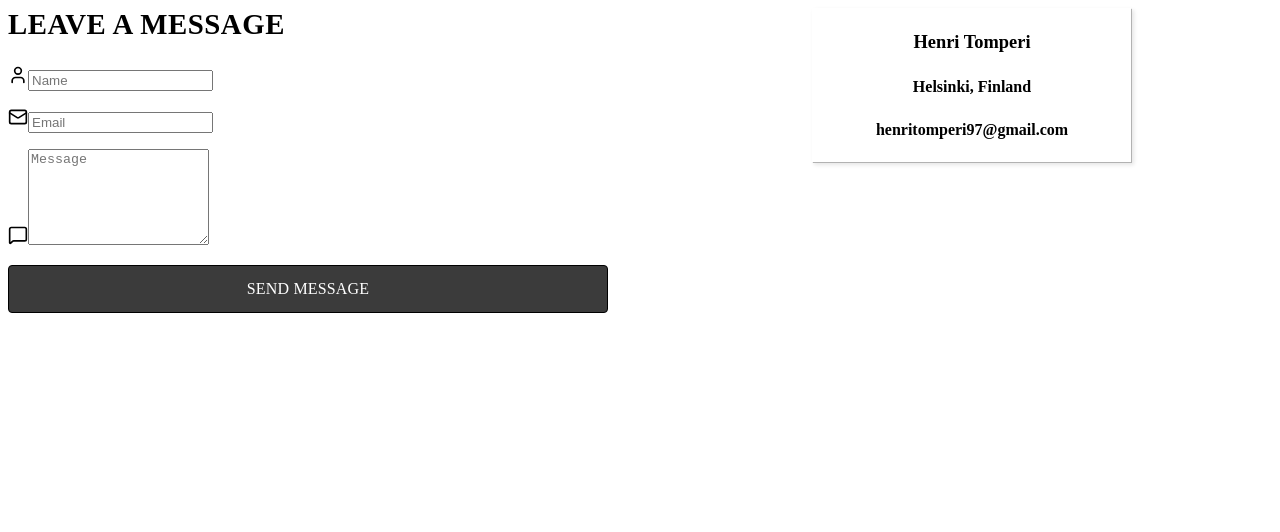
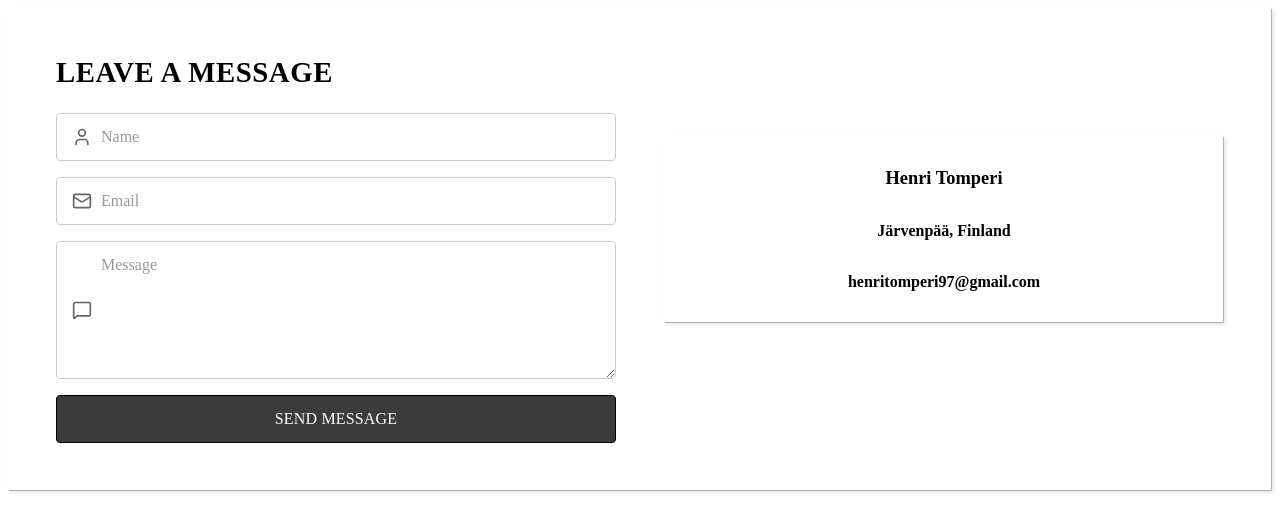
Before and after one commit to t0mperi/Portfolio-Tomperi, a Next.js app: page /Contact in a window 1280 px wide. Shown: the top 532 px of the page. Built offline with nearby package versions, Linux system fonts and the light colour scheme.

Commit message:
Refactor Input component and styles; enhance Contact page layout

```diff
--- a/src/components/Input.css
+++ b/src/components/Input.css
@@ -1,6 +1,7 @@
 .form-group {
   display: grid;
   gap: 0.5rem;
+  width: 100%;
 }
 
 .form-group label {
@@ -13,12 +14,13 @@
   position: relative;
   display: flex;
   align-items: center;
+  width: 100%;
 }
 
 .input-icon {
   position: absolute;
   left: 1rem;
-  color: var(--text-secondary);
+  color: #666666;
   z-index: 1;
   pointer-events: none;
   display: flex;
@@ -27,35 +29,28 @@
 
 .form-input {
   width: 100%;
-  padding: .85rem 1rem .85rem 3rem;
-  border: none;
-  border-top: 2px solid var(--border-dark);
-  border-left: 2px solid var(--border-dark);
-  border-right: 2px solid var(--border-light);
-  border-bottom: 2px solid var(--border-light);
-  background: var(--bg-secondary);
-  color: var(--text-primary);
-  border-radius: 0;
+  padding: 0.875rem 1rem 0.875rem 2.75rem;
+  border: 1px solid #cccccc;
+  background: #ffffff;
+  color: #000000;
+  border-radius: 4px;
   font-size: 1rem;
   font-family: inherit;
-  transition: none;
+  transition: border-color 0.2s ease, box-shadow 0.2s ease;
   box-sizing: border-box;
   word-wrap: break-word;
-  box-shadow: inset 1px 1px 0 var(--border-color), inset -1px -1px 0 var(--border-light);
+  box-shadow: none;
 }
 
 .form-input:focus {
   outline: none;
-  border-top: 2px solid var(--border-color);
-  border-left: 2px solid var(--border-color);
-  border-right: 2px solid var(--border-light);
-  border-bottom: 2px solid var(--border-light);
-  background: var(--bg-secondary);
-  box-shadow: inset 1px 1px 0 var(--border-color), inset -1px -1px 0 var(--border-light);
+  border-color: #000000;
+  background: #ffffff;
+  box-shadow: 0 0 0 3px rgba(0, 0, 0, 0.1);
 }
 
 .form-input::placeholder {
-  color: var(--text-secondary);
+  color: #999999;
 }
 
 .form-input.error {
@@ -64,8 +59,8 @@
 
 .form-input textarea {
   resize: vertical;
-  min-height: 140px;
-  padding-top: .85rem;
+  min-height: 120px;
+  padding-top: 0.875rem;
 }
 
 .error-message {
@@ -77,23 +72,23 @@
 
 @media (max-width: 768px) {
   .form-input {
-    padding: 0.75rem 0.85rem 0.75rem 2.75rem;
+    padding: 0.8rem 0.9rem 0.8rem 2.5rem;
     font-size: 0.95rem;
   }
 
   .input-icon {
-    left: 0.85rem;
+    left: 0.9rem;
   }
 }
 
 @media (max-width: 480px) {
   .form-input {
-    padding: 0.65rem 0.75rem 0.65rem 2.5rem;
+    padding: 0.75rem 0.85rem 0.75rem 2.25rem;
     font-size: 0.9rem;
   }
 
   .input-icon {
-    left: 0.75rem;
+    left: 0.85rem;
   }
 
   .input-icon svg {
@@ -104,12 +99,12 @@
 
 @media (max-width: 360px) {
   .form-input {
-    padding: 0.6rem 0.7rem 0.6rem 2.25rem;
+    padding: 0.7rem 0.8rem 0.7rem 2rem;
     font-size: 0.85rem;
   }
 
   .input-icon {
-    left: 0.65rem;
+    left: 0.8rem;
   }
 
   .input-icon svg {
--- a/src/components/Input.tsx
+++ b/src/components/Input.tsx
@@ -2,12 +2,17 @@ import { forwardRef } from 'react';
 import type { ReactNode } from 'react';
 import './Input.css';
 
-interface InputProps extends React.InputHTMLAttributes<HTMLInputElement | HTMLTextAreaElement> {
+type BaseInputProps = {
   label?: string;
   error?: string;
   icon?: ReactNode;
   as?: 'input' | 'textarea';
-}
+};
+
+type InputProps = BaseInputProps & (
+  | (React.InputHTMLAttributes<HTMLInputElement> & { as?: 'input' })
+  | (React.TextareaHTMLAttributes<HTMLTextAreaElement> & { as: 'textarea' })
+);
 
 const Input = forwardRef<HTMLInputElement | HTMLTextAreaElement, InputProps>(
   ({ label, error, icon, as = 'input', className = '', ...props }, ref) => {
--- a/src/pages/Contact.css
+++ b/src/pages/Contact.css
@@ -27,26 +27,43 @@
 .contact-container {
   display: grid;
   grid-template-columns: 1fr 1fr;
-  gap: 3rem;
+  gap: 2.5rem;
   align-items: start;
   width: 100%;
+  border: none;
+  border-top: 2px solid var(--border-light);
+  border-left: 2px solid var(--border-light);
+  border-right: 2px solid var(--border-dark);
+  border-bottom: 2px solid var(--border-dark);
+  background: var(--bg-card);
+  border-radius: 0;
+  padding: 2.5rem;
+  box-shadow:
+    inset 1px 1px 0 rgba(255, 255, 255, 0.8),
+    inset -1px -1px 0 rgba(0, 0, 0, 0.3),
+    2px 2px 4px rgba(0, 0, 0, 0.1);
+  box-sizing: border-box;
 }
 
 @media (min-width: 1200px) {
   .contact-container {
-    gap: 4rem;
+    gap: 3rem;
+    padding: 3rem;
   }
 }
 
 @media (max-width: 1024px) {
   .contact-container {
-    gap: 2.5rem;
+    gap: 2rem;
+    padding: 2rem;
   }
 }
 
 .contact-form-wrapper {
   display: grid;
   gap: 1.5rem;
+  width: 100%;
+  max-width: 100%;
 }
 
 .contact-heading {
@@ -88,12 +105,15 @@
 .contact-profile {
   display: grid;
   justify-items: center;
-  align-items: center;
+  align-items: start;
+  width: 100%;
+  max-width: 100%;
+  margin-top: 5rem;
 }
 
 .profile-card {
   width: 100%;
-  max-width: 320px;
+  max-width: 100%;
   border: none;
   border-top: 2px solid var(--border-light);
   border-left: 2px solid var(--border-light);
@@ -101,7 +121,7 @@
   border-bottom: 2px solid var(--border-dark);
   background: var(--bg-card);
   border-radius: 0;
-  padding: 1.5rem;
+  padding: 2rem;
   box-shadow:
     inset 1px 1px 0 rgba(255, 255, 255, 0.8),
     inset -1px -1px 0 rgba(0, 0, 0, 0.3),
@@ -113,27 +133,27 @@
 
 @media (max-width: 768px) {
   .profile-card {
-    padding: 1.25rem;
-    max-width: 100%;
+    padding: 1.75rem;
   }
 }
 
 @media (max-width: 480px) {
   .profile-card {
-    padding: 1rem;
+    padding: 1.5rem;
   }
 }
 
 @media (max-width: 360px) {
   .profile-card {
-    padding: 0.85rem;
+    padding: 1.25rem;
   }
 }
 
 .profile-info {
   display: grid;
-  gap: .75rem;
+  gap: 1rem;
   color: var(--text-primary);
+  width: 100%;
 }
 
 .profile-name,
@@ -205,16 +225,19 @@
   .contact-container {
     grid-template-columns: 1fr;
     gap: 2rem;
+    padding: 2rem;
   }
 
   .contact-profile {
     order: -1;
+    margin-top: 0;
   }
 }
 
 @media (max-width: 480px) {
   .contact-container {
     gap: 1.25rem;
+    padding: 1.5rem;
   }
 
   .contact-form-wrapper {
@@ -229,6 +252,7 @@
 @media (max-width: 360px) {
   .contact-container {
     gap: 1rem;
+    padding: 1.25rem;
   }
 
   .contact-form-wrapper {
--- a/src/pages/Contact.tsx
+++ b/src/pages/Contact.tsx
@@ -4,6 +4,7 @@ import { z } from 'zod';
 import { Mail, User, MessageSquare } from 'lucide-react';
 import ScrollAnimation from '../components/ScrollAnimation';
 import Button from '../components/Button';
+import Input from '../components/Input';
 import { APP_CONFIG } from '../utils/constants';
 import { generateMailtoLink } from '../utils/helpers';
 import type { ContactFormData } from '../utils/types';
@@ -39,51 +40,37 @@ export default function Contact() {
         <ScrollAnimation className="contact-form-wrapper" x={-50}>
           <h2 className="contact-heading">LEAVE A MESSAGE</h2>
           <form className="contact-form" onSubmit={handleSubmit(onSubmit)}>
-            <div className="form-group">
-              <div className="input-wrapper">
-                <User className="input-icon" size={20} />
-                <input
+            <Input
+              id="name"
               type="text"
-                  id="name"
               placeholder="Name"
-                  className={`form-input ${errors.name ? 'error' : ''}`}
+              icon={<User size={20} />}
+              error={errors.name?.message}
               {...register('name')}
             />
-              </div>
-              {errors.name && <span className="error-message">{errors.name.message}</span>}
-            </div>
-            <div className="form-group">
-              <div className="input-wrapper">
-                <Mail className="input-icon" size={20} />
-                <input
+            <Input
+              id="email"
               type="email"
-                  id="email"
               placeholder="Email"
-                  className={`form-input ${errors.email ? 'error' : ''}`}
+              icon={<Mail size={20} />}
+              error={errors.email?.message}
               {...register('email')}
             />
-              </div>
-              {errors.email && <span className="error-message">{errors.email.message}</span>}
-            </div>
-            <div className="form-group">
-              <div className="input-wrapper">
-                <MessageSquare className="input-icon" size={20} />
-                <textarea
+            <Input
               id="message"
+              as="textarea"
               placeholder="Message"
               rows={6}
-                  className={`form-input ${errors.message ? 'error' : ''}`}
+              icon={<MessageSquare size={20} />}
+              error={errors.message?.message}
               {...register('message')}
             />
-              </div>
-              {errors.message && <span className="error-message">{errors.message.message}</span>}
-            </div>
             <Button
               variant="submit"
               type="submit"
               disabled={isSubmitting}
             >
-              {isSubmitting ? 'Sending...' : 'Send message'}
+              {isSubmitting ? 'SENDING...' : 'SEND MESSAGE'}
             </Button>
           </form>
         </ScrollAnimation>
--- a/src/utils/constants.ts
+++ b/src/utils/constants.ts
@@ -7,7 +7,7 @@ export const APP_CONFIG = {
   title: 'Portfolio',
   description: 'Software Development student portfolio',
   email: 'henritomperi97@gmail.com',
-  location: 'Helsinki, Finland',
+  location: 'Järvenpää, Finland',
 } as const;
 
 export const NAVIGATION_LINKS = [
```
Lines whose indentation alone changed are shown as unchanged.
